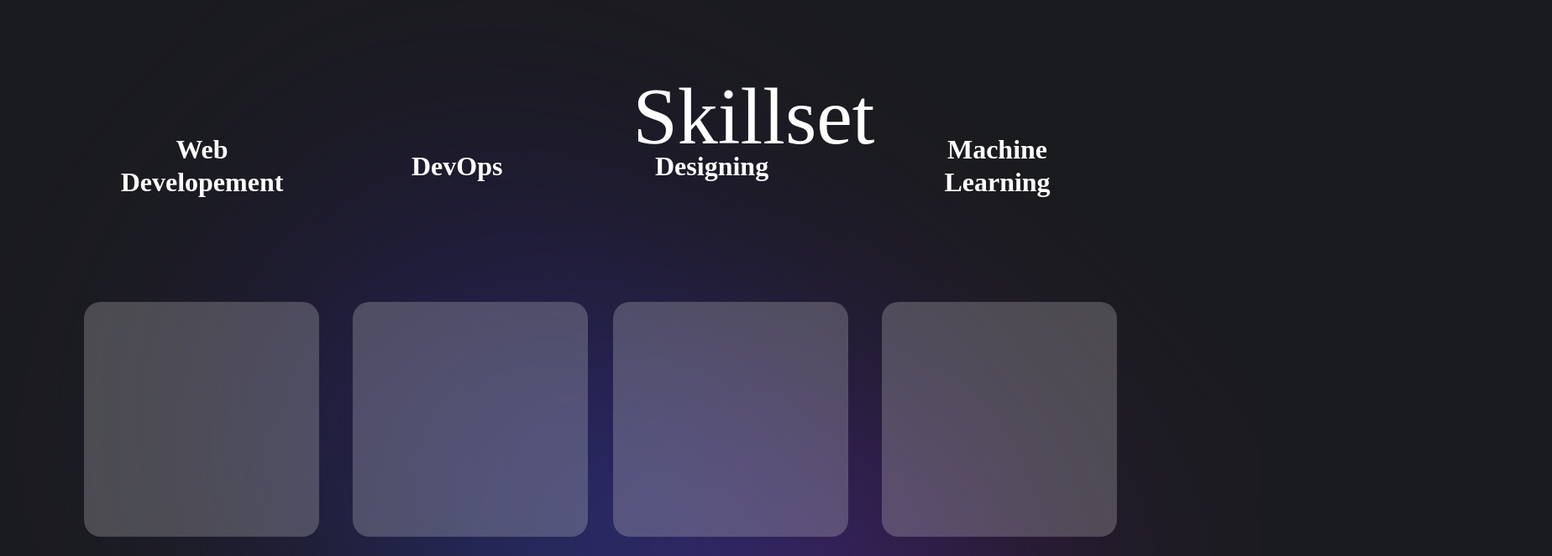
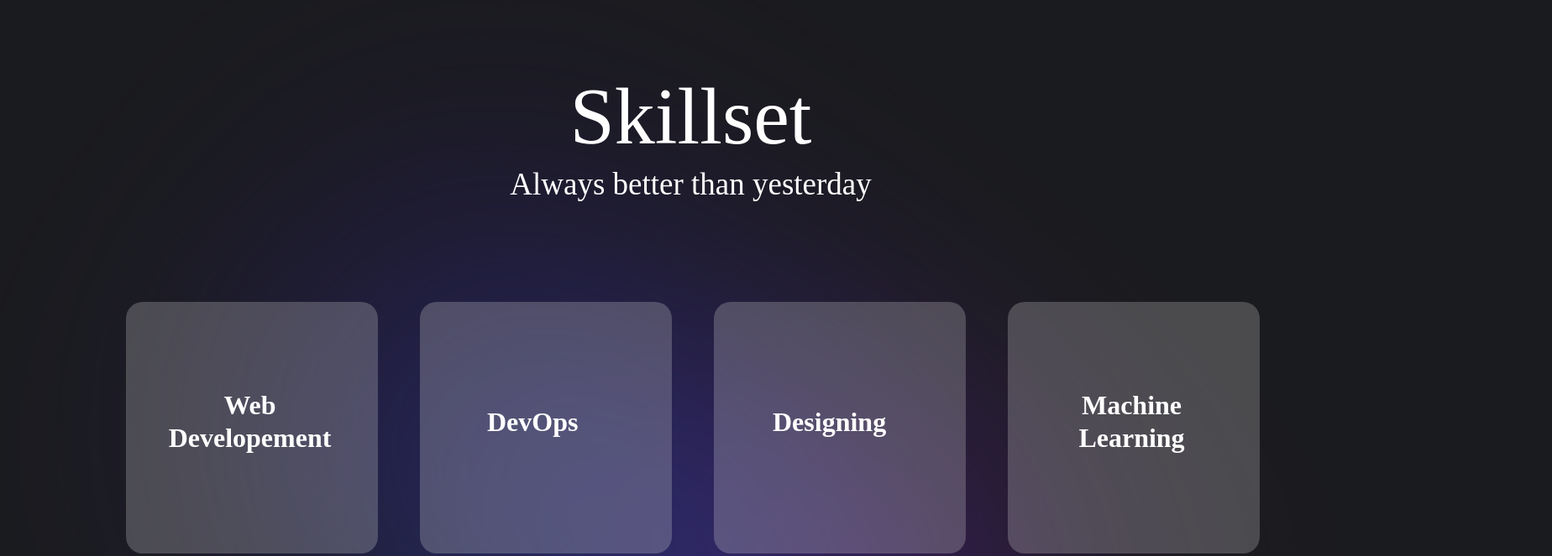
Before and after one commit to Ananthu2oo3/Ananthu-portfolio, a plain HTML site: page index.html in a window 1280 px wide. Shown: the part 1640-2303 px from the top of the page at 84% size, 1848 px wide, since content can reach past the window. Drawn offline with Linux system fonts and the light colour scheme; a web font is replaced by a local one.

Commit message:
better than last one

```diff
--- a/index.html
+++ b/index.html
@@ -41,6 +41,7 @@
 <!-- Skills -->
     <img class="skill_bg" src="resources/bg_image.png">
     <p class="services">Skillset </p>
+    <p class="caption">Always better than yesterday </p>
 
     <canvas class="rect_prg" ></canvas>
     <p class="text_prg">
--- a/styles.css
+++ b/styles.css
@@ -25,7 +25,7 @@
 
 .bgimg{
     /* position: absolute; */
-    width: 1440px;
+    width: 1840px;
     height: 724px;
     left: -40px;
     top: -171px;
@@ -250,7 +250,7 @@
     position: absolute;
     width: 695px;
     height: 206px;
-    left: 550px;
+    left: 475px;
     top: 1600px;
 
     font-family: 'Trirong';
@@ -263,11 +263,29 @@
     color: #FFFFFF;
 }
 
+
+.caption{
+    position: absolute;
+    width: 695px;
+    height: 206px;
+    left: 475px;
+    top: 1740px;
+
+    font-family: 'Montserrat';
+    font-style: normal;
+    font-weight: 100;
+    font-size: 37px;
+    line-height: 166px;
+    text-align: center;
+
+    color: #FFFFFF;
+}
+
 .rect_prg{
     position: absolute;
-    width: 280px;
-    height: 280px;
-    left: 100px;
+    width: 300px;
+    height: 300px;
+    left: 150px;
     top: 2000px;
 
     background: rgba(217, 217, 217, 0.25);
@@ -278,8 +296,8 @@
     position: absolute;
     width: 245px;
     height: 82px;
-    left: 118px;
-    top: 1765px;
+    left: 175px;
+    top: 2070px;
 
     font-family: 'Montserrat';
     font-style: normal;
@@ -295,9 +313,9 @@
 
 .rect_dev{
     position: absolute;
-    width: 280px;
-    height: 280px;
-    left: 420px;
+    width: 300px;
+    height: 300px;
+    left: 500px;
     top: 2000px;
 
     background: rgba(217, 217, 217, 0.25);
@@ -308,8 +326,8 @@
     position: absolute;
     width: 245px;
     height: 82px;
-    left: 490px;
-    top: 1765px;
+    left: 580px;
+    top: 2070px;
 
     font-family: 'Montserrat';
     font-style: normal;
@@ -325,9 +343,9 @@
 
 .rect_des{
     position: absolute;
-    width: 280px;
-    height: 280px;
-    left: 730px;
+    width: 300px;
+    height: 300px;
+    left: 850px;
     top: 2000px;
 
     background: rgba(217, 217, 217, 0.25);
@@ -338,8 +356,8 @@
     position: absolute;
     width: 245px;
     height: 82px;
-    left: 780px;
-    top: 1765px;
+    left: 920px;
+    top: 2070px;
 
     font-family: 'Montserrat';
     font-style: normal;
@@ -355,9 +373,9 @@
 
 .rect_acd{
     position: absolute;
-    width: 280px;
-    height: 280px;
-    left: 1050px;
+    width: 300px;
+    height: 300px;
+    left: 1200px;
     top: 2000px;
 
     background: rgba(217, 217, 217, 0.25);
@@ -368,8 +386,8 @@
     position: absolute;
     width: 245px;
     height: 82px;
-    left: 1065px;
-    top: 1765px;
+    left: 1225px;
+    top: 2070px;
 
     font-family: 'Montserrat';
     font-style: normal;
```
